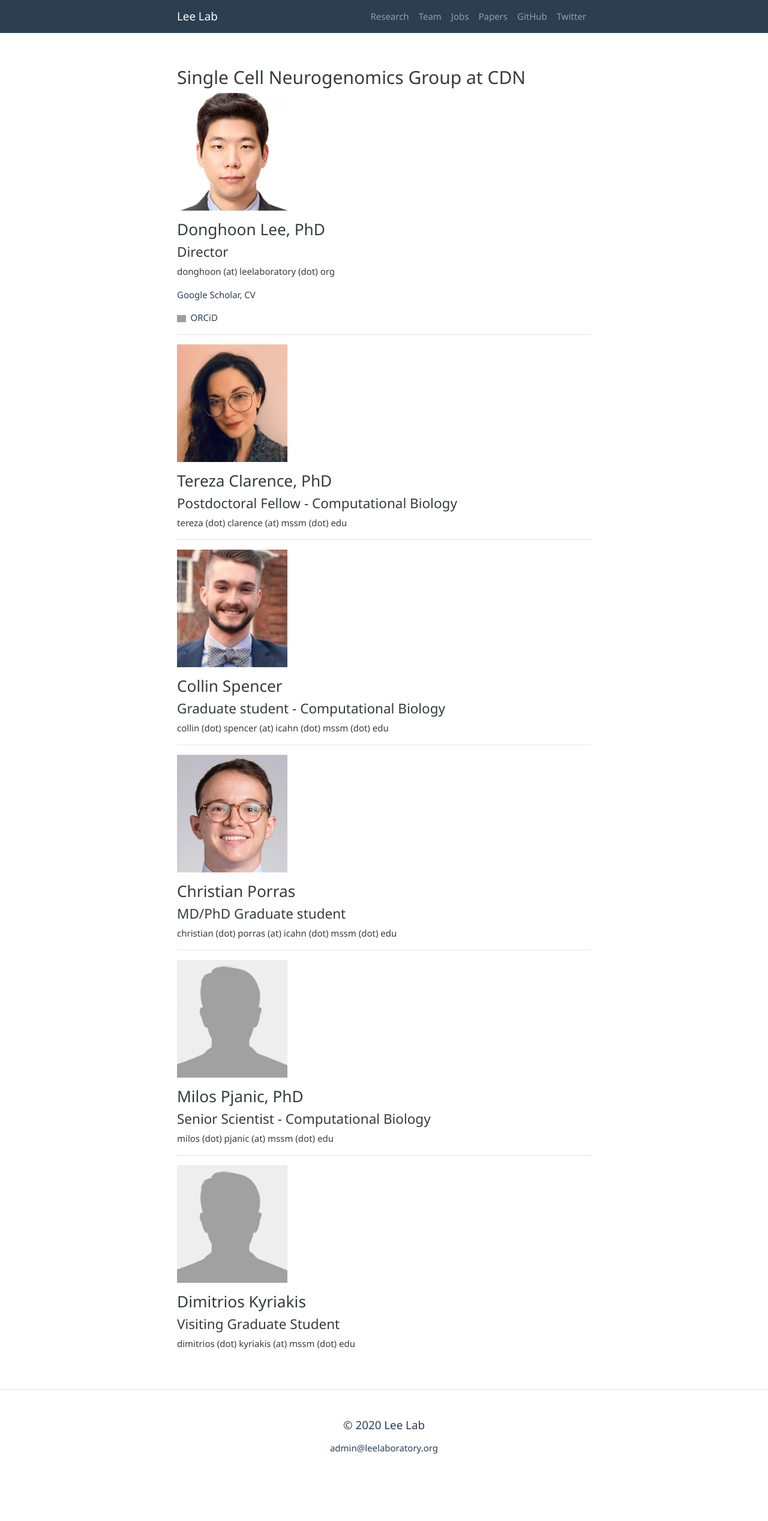
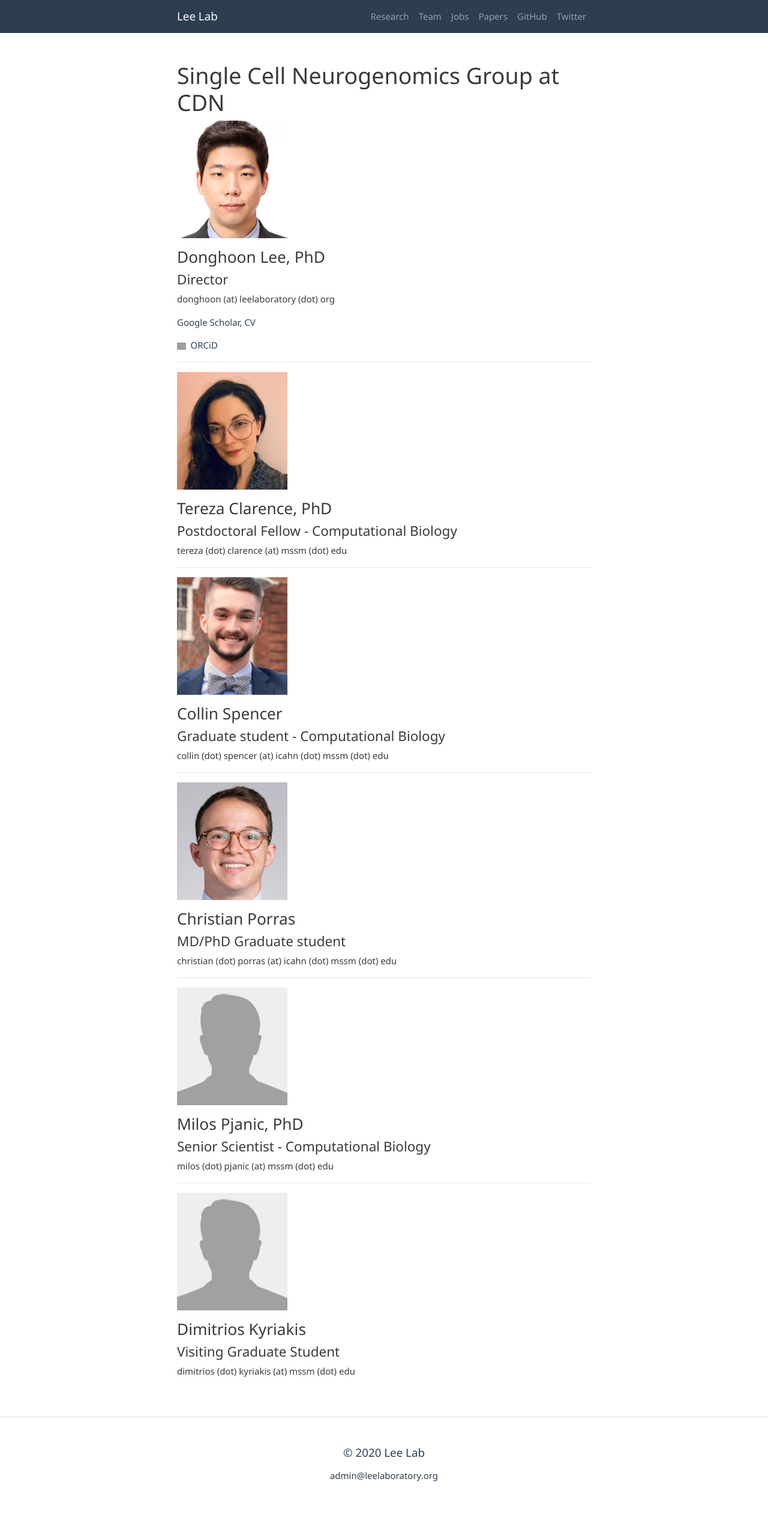
Before and after one commit to leelaboratory/leelaboratory.github.io, a Jekyll site: the page built from pages/team.md, in a window 1280 px wide. Shown: the whole page at 60% size. Built offline with Jekyll 4.4.1, drawn with Linux system fonts in a browser that asks for light colours; before the commit the page ends 2489 px from its top, so only the background shows below that; grey boxes are pictures that could not be loaded.

```diff
--- a/pages/team.md
+++ b/pages/team.md
@@ -1,10 +1,8 @@
 ---
 permalink: /team/
 layout: page
-title: ''
+title: 'Single Cell Neurogenomics Group at CDN'
 ---
-
-## Single Cell Neurogenomics Group at CDN
 
 <img src="/images/DL.jpeg" width="184" height="196">
 
```
